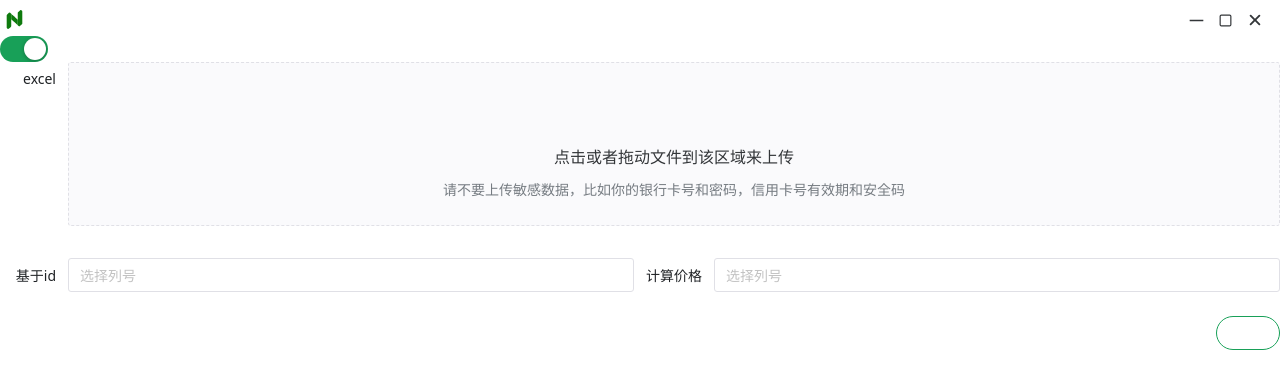
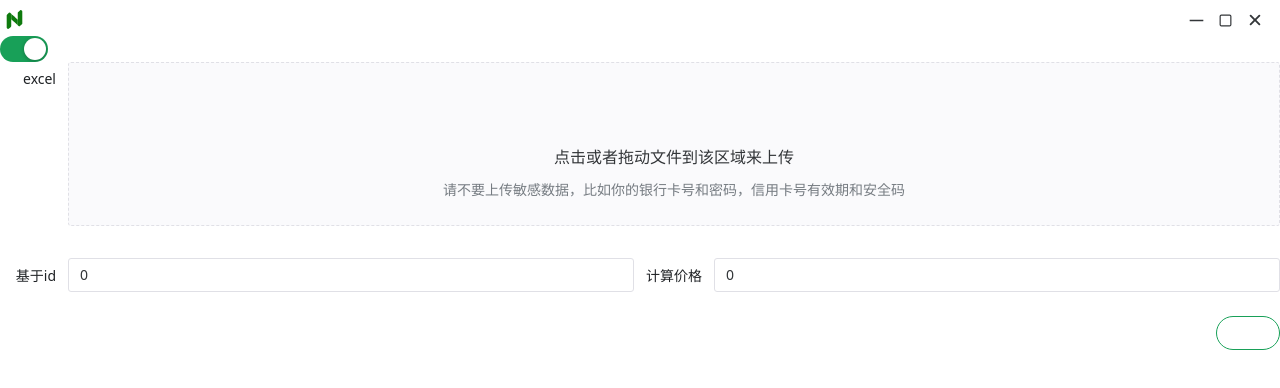
Before and after one commit to MrYZhou/toolclient, a Vue app: page /#/gitHelper in a window 1280 px wide. Shown: the top 388 px of the page. Built offline with nearby package versions, Linux system fonts and the light colour scheme; some icons are missing; what vue-json-viewer would draw is missing.

Commit message:
解决打包问题

```diff
--- a/package.json
+++ b/package.json
@@ -5,8 +5,8 @@
   "main": "distMain/main.js",
   "scripts": {
     "dev": "vite",
-    "elec":"electron .",
-    "electron:dev": "concurrently vite \"pnpm main:build\"  \"electron .\"",
+    "ee2":"pnpm main:build  && electron .",
+    "ee": "concurrently \"pnpm main:build\"  \"electron .\"",
     "electron:devlazy": "concurrently  \"pnpm main:build\" \"electron .\" \"pnpm vite\"",
     "build": "pnpm render:build && pnpm main:build && pnpm package",
     "main:build": "tsc -p  src/main --outDir distMain",
--- a/src/main/main.ts
+++ b/src/main/main.ts
@@ -48,7 +48,7 @@ function createWindow() {
   // win.setAspectRatio(1.6);
 
   // 判断开发环境还是打包环境
-  if (process.env.npm_lifecycle_event == "electron:dev") {
+  if (process.env.npm_lifecycle_event == "ee") {
     win.loadURL("http://localhost:3010")
 
     win.webContents.openDevTools()
--- a/src/render/components/gitHelper/index.vue
+++ b/src/render/components/gitHelper/index.vue
@@ -154,8 +154,8 @@ export default defineComponent({
       // basePath: "E:\\jnpf-web",
       basePath: "C:\\Users\\JNPF\\Desktop\\toolbox",
       outputPath: "",
-      lie1:"",
-      lie2:"",
+      lie1:0,
+      lie2:0,
     })
     onMounted(() => {
       // 绑定监听
```
